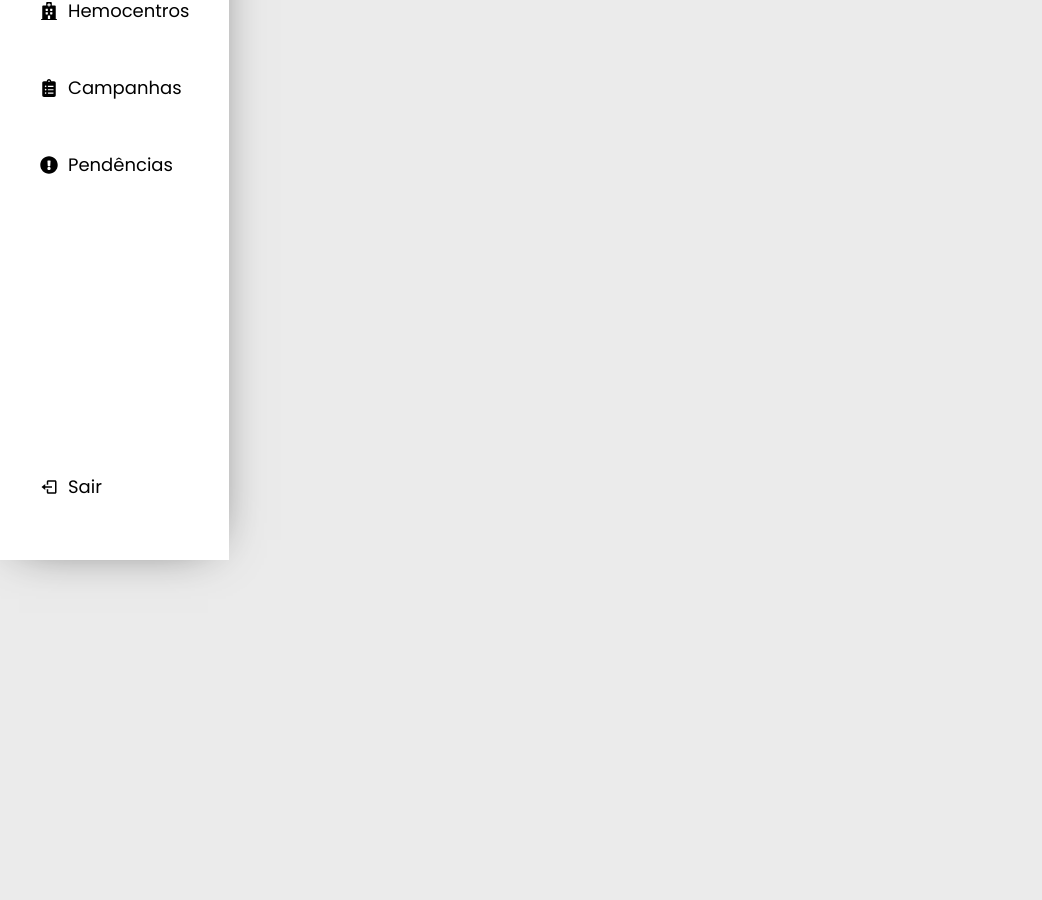
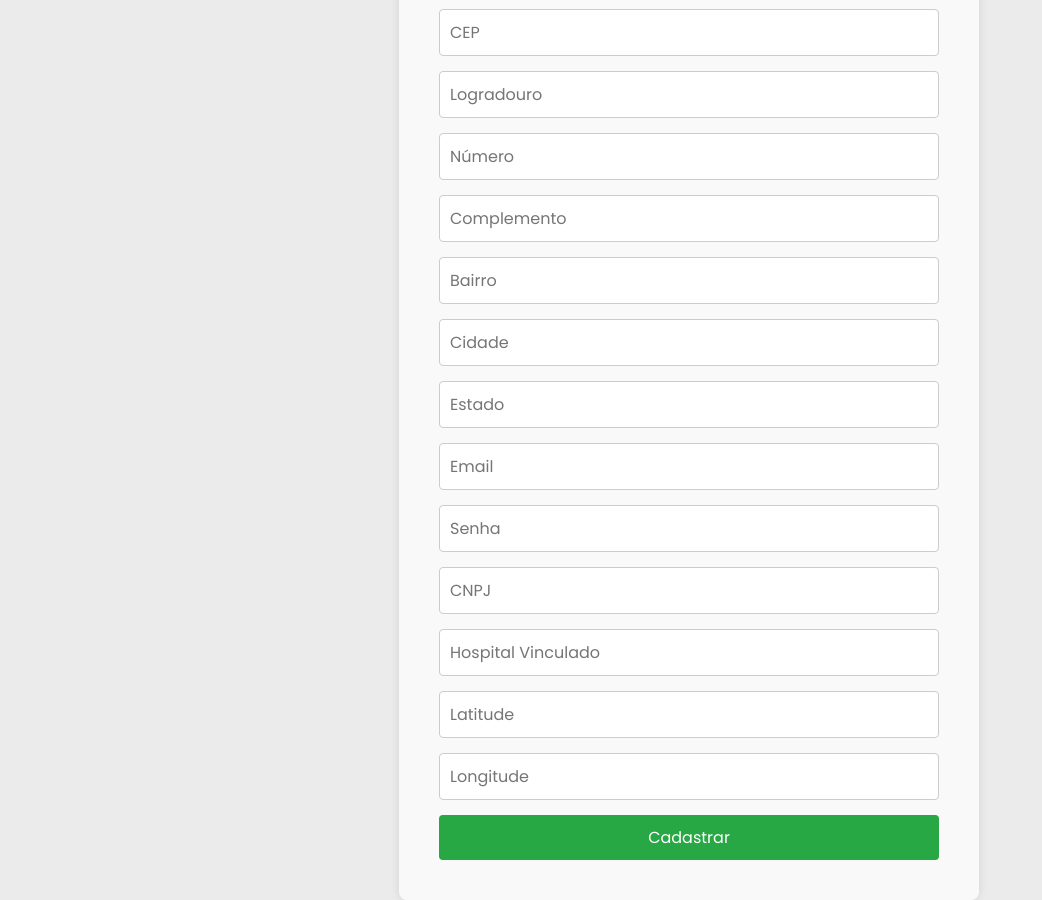
Before and after one commit to RhuONE/reactamigodesangue, a React (Create React App) app: page /cadastro/hemocentro in a window 1280 px wide. Shown: the part 280-1180 px from the top of the page, without its empty margins (0-1042 px from the left). Before the commit the page ends 800 px from the top, so only its background shows below. Built offline with nearby package versions, Linux system fonts and the light colour scheme.

Commit message:
Cadastro e Login Hemocentro Base

```diff
--- a/src/App.js
+++ b/src/App.js
@@ -16,6 +16,8 @@ import HemocentroInformacoes from './pages/HemocentroInformacoes';
 import Doacoes from './pages/HemocentroDoacoes';
 import HemocentroFuncionarios from './pages/HemocentroFuncionario';
 import HemocentroCampanhas from './pages/HemocentroCampanhas';
+import CadastroHemocentro from './pages/cadastroHemocentro/CadastroHemocentro';
+import LoginHemocentro from './pages/loginHemocentro/LoginHemocentro';
 
 function Layout() {
   const location = useLocation();
@@ -25,7 +27,7 @@ function Layout() {
   return (
     <div className='App'>
       {/* Exibe a Sidebar específica para cada tipo de usuário */}
-      {location.pathname !== '/login' && (
+      {location.pathname !== '/login' && location.pathname !== '/cadastro/hemocentro' && location.pathname !== '/login/hemocentro' && (
         isHemocentroRoute ? <SidebarHemocentro /> : <Sidebar />
       )}
       <div className='main-content'>
@@ -37,6 +39,8 @@ function Layout() {
           <Route path='/campanhas' element={<Campanhas />} />
           <Route path='/pendencias' element={<Pendencias />} />
           {/** Rotas Hemocentro*/}
+          <Route path='/login/hemocentro' element={<LoginHemocentro />} />
+          <Route path='/cadastro/hemocentro' element={<CadastroHemocentro />} />
           <Route path='/hemocentro/dashboard' element={<HemocentroDashboard />} />
           <Route path='/hemocentro/informacoes' element={<HemocentroInformacoes /> } />
           <Route path='/hemocentro/doacoes' element={<Doacoes />} />
--- /dev/null
+++ b/src/pages/cadastroHemocentro/CadastroHemocentro.css
@@ -0,0 +1,41 @@
+.cadastro-hemocentro {
+    width: 100%;
+    max-width: 500px;
+    margin: 0 auto;
+    padding: 40px;
+    background: #f9f9f9;
+    box-shadow: 0px 0px 10px rgba(0, 0, 0, 0.1);
+    border-radius: 8px;
+  }
+
+  .cadastro-hemocentro h2 {
+    text-align: center;
+    margin-bottom: 20px;
+  }
+
+  .cadastro-hemocentro form {
+    display: flex;
+    flex-direction: column;
+  }
+
+  .cadastro-hemocentro input {
+    margin-bottom: 15px;
+    padding: 10px;
+    font-size: 16px;
+    border: 1px solid #ccc;
+    border-radius: 4px;
+  }
+
+  .cadastro-hemocentro button {
+    padding: 10px;
+    font-size: 16px;
+    background: #28a745;
+    color: white;
+    border: none;
+    border-radius: 4px;
+    cursor: pointer;
+  }
+
+  .cadastro-hemocentro button:hover {
+    background: #218838;
+  }
--- /dev/null
+++ b/src/pages/cadastroHemocentro/CadastroHemocentro.js
@@ -0,0 +1,75 @@
+import React, { useState } from 'react';
+import { useNavigate } from 'react-router-dom';
+import api from '../../services/api';
+import './CadastroHemocentro.css';
+
+const CadastroHemocentro = () => {
+  const [formData, setFormData] = useState({
+    nomeHemocentro: '',
+    descHemocentro: '',
+    telHemocentro: '',
+    cepHemocentro: '',
+    logHemocentro: '',
+    numLogHemocentro: '',
+    compHemocentro: '',
+    bairroHemocentro: '',
+    cidadeHemocentro: '',
+    estadoHemocentro: '',
+    emailHemocentro: '',
+    senhaHemocentro: '',
+    cnpjHemocentro: '',
+    hospitalVinculadoHemocentro: '',
+    latitudeHemocentro: '',
+    longitudeHemocentro: ''
+  });
+
+  const navigate = useNavigate();
+
+  const handleChange = (e) => {
+    const { name, value } = e.target;
+    setFormData((prevData) => ({
+      ...prevData,
+      [name]: value
+    }));
+  };
+
+  const handleSubmit = async (e) => {
+    e.preventDefault();
+    try {
+      const response = await api.post('/hemocentro', formData);
+      console.log('Cadastro realizado com sucesso:', response.data);
+      alert('Hemocentro cadastrado com sucesso!');
+      navigate('/login/hemocentro');
+    } catch (error) {
+      console.error('Erro ao cadastrar hemocentro:', error.response?.data);
+      alert('Erro ao cadastrar hemocentro. Verifique os dados e tente novamente.');
+    }
+  };
+
+  return (
+    <div className="cadastro-hemocentro">
+      <h2>Cadastro de Hemocentro</h2>
+      <form onSubmit={handleSubmit}>
+        <input type="text" name="nomeHemocentro" value={formData.nomeHemocentro} onChange={handleChange} placeholder="Nome do Hemocentro" required />
+        <input type="text" name="descHemocentro" value={formData.descHemocentro} onChange={handleChange} placeholder="Descrição" />
+        <input type="text" name="telHemocentro" value={formData.telHemocentro} onChange={handleChange} placeholder="Telefone" required />
+        <input type="text" name="cepHemocentro" value={formData.cepHemocentro} onChange={handleChange} placeholder="CEP" required />
+        <input type="text" name="logHemocentro" value={formData.logHemocentro} onChange={handleChange} placeholder="Logradouro" required />
+        <input type="text" name="numLogHemocentro" value={formData.numLogHemocentro} onChange={handleChange} placeholder="Número" required />
+        <input type="text" name="compHemocentro" value={formData.compHemocentro} onChange={handleChange} placeholder="Complemento" />
+        <input type="text" name="bairroHemocentro" value={formData.bairroHemocentro} onChange={handleChange} placeholder="Bairro" required />
+        <input type="text" name="cidadeHemocentro" value={formData.cidadeHemocentro} onChange={handleChange} placeholder="Cidade" required />
+        <input type="text" name="estadoHemocentro" value={formData.estadoHemocentro} onChange={handleChange} placeholder="Estado" required />
+        <input type="email" name="emailHemocentro" value={formData.emailHemocentro} onChange={handleChange} placeholder="Email" required />
+        <input type="password" name="senhaHemocentro" value={formData.senhaHemocentro} onChange={handleChange} placeholder="Senha" required />
+        <input type="text" name="cnpjHemocentro" value={formData.cnpjHemocentro} onChange={handleChange} placeholder="CNPJ" required />
+        <input type="text" name="hospitalVinculadoHemocentro" value={formData.hospitalVinculadoHemocentro} onChange={handleChange} placeholder="Hospital Vinculado" required />
+        <input type="text" name="latitudeHemocentro" value={formData.latitudeHemocentro} onChange={handleChange} placeholder="Latitude" />
+        <input type="text" name="longitudeHemocentro" value={formData.longitudeHemocentro} onChange={handleChange} placeholder="Longitude" />
+        <button type="submit">Cadastrar</button>
+      </form>
+    </div>
+  );
+};
+
+export default CadastroHemocentro;
--- /dev/null
+++ b/src/pages/loginHemocentro/LoginHemocentro.css
@@ -0,0 +1,60 @@
+.login-container {
+    width: 100%;
+    max-width: 400px;
+    margin: 0 auto;
+    padding: 40px;
+    background: #f9f9f9;
+    box-shadow: 0px 0px 10px rgba(0, 0, 0, 0.1);
+    border-radius: 8px;
+  }
+
+  .login-container h2 {
+    text-align: center;
+    margin-bottom: 20px;
+  }
+
+  .login-container form {
+    display: flex;
+    flex-direction: column;
+  }
+
+  .login-container input {
+    margin-bottom: 15px;
+    padding: 10px;
+    font-size: 16px;
+    border: 1px solid #ccc;
+    border-radius: 4px;
+  }
+
+  .login-container .error {
+    color: red;
+    font-size: 14px;
+    margin-bottom: 15px;
+    text-align: center;
+  }
+
+  .login-container button {
+    padding: 10px;
+    font-size: 16px;
+    background: #28a745;
+    color: white;
+    border: none;
+    border-radius: 4px;
+    cursor: pointer;
+  }
+
+  .login-container button:hover {
+    background: #218838;
+  }
+
+  .login-container .register-link {
+    display: block;
+    text-align: center;
+    margin-top: 20px;
+    color: #007bff;
+    text-decoration: none;
+  }
+
+  .login-container .register-link:hover {
+    text-decoration: underline;
+  }
--- /dev/null
+++ b/src/pages/loginHemocentro/LoginHemocentro.js
@@ -0,0 +1,61 @@
+import React, { useState } from 'react';
+import { useNavigate, Link } from 'react-router-dom';
+import api from '../../services/api';
+
+const LoginHemocentro = () => {
+  const [email, setEmail] = useState('');
+  const [senha, setSenha] = useState('');
+  const [error, setError] = useState(null);
+  const navigate = useNavigate();
+
+  const handleLogin = async (e) => {
+    e.preventDefault();
+    setError(null);
+
+    try {
+      const response = await api.post('/login', {
+        email,
+        senha,
+      });
+
+      const { token } = response.data;
+
+      // Armazena o token no localStorage
+      localStorage.setItem('hemocentroToken', token);
+
+      // Redireciona para o dashboard do hemocentro após o login bem-sucedido
+      navigate('/hemocentro/dashboard');
+    } catch (err) {
+      setError(err.response ? err.response.data.message : 'Erro ao conectar-se com o servidor.');
+    }
+  };
+
+  return (
+    <div className="login-container">
+      <h2>Login do Hemocentro</h2>
+      <form onSubmit={handleLogin}>
+        <input
+          type="email"
+          placeholder="Email"
+          value={email}
+          onChange={(e) => setEmail(e.target.value)}
+          required
+        />
+        <input
+          type="password"
+          placeholder="Senha"
+          value={senha}
+          onChange={(e) => setSenha(e.target.value)}
+          required
+        />
+        {error && <p className="error">{error}</p>}
+        <button type="submit">Entrar</button>
+      </form>
+      <Link to="/cadastro/hemocentro" className="register-link">
+        Não tem cadastro? Cadastre-se aqui
+      </Link>
+    </div>
+  );
+};
+
+export default LoginHemocentro;
```
